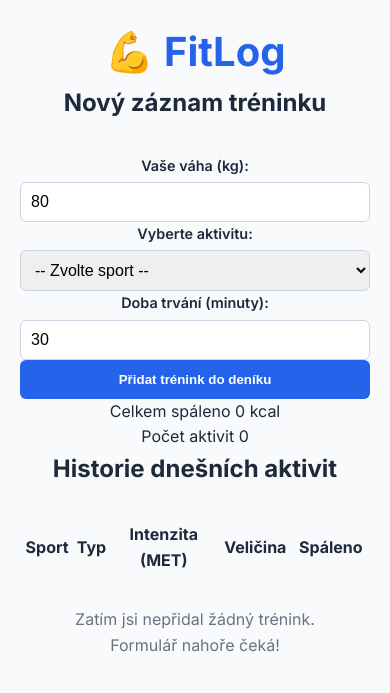
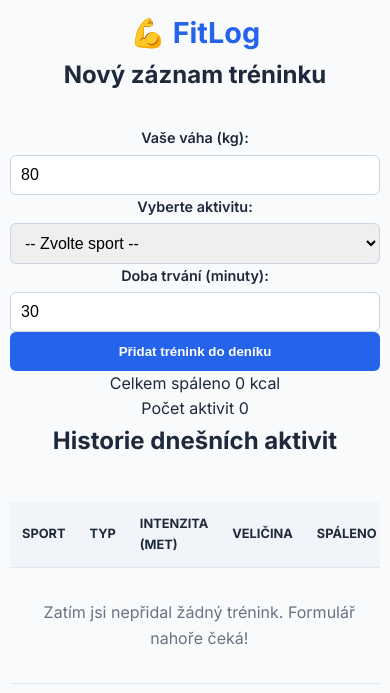
Before and after one commit to Sebastian-Kania/FitLog2026, a plain HTML site: page index.html in a window 390 px wide. Drawn offline with Linux system fonts and the light colour scheme.

Commit message:
dokonceni stylu

```diff
--- a/style.css
+++ b/style.css
@@ -78,3 +78,16 @@ button:hover { opacity: 0.9; }
     font-weight: 800;
     color: var(--primary);
 }
+
+.table-wrapper { overflow-x: auto; }
+table { width: 100%; border-collapse: collapse; margin-top: 10px; }
+th, td { padding: 12px; text-align: left; border-bottom: 1px solid #e2e8f0; }
+th { background: #f1f5f9; font-size: 0.8rem; text-transform: uppercase; }
+
+.btn-smazat { background: #ef4444; padding: 5px 10px; font-size: 0.8rem; }
+
+/* Mobilní úpravy */
+@media (max-width: 600px) {
+    body { padding: 10px; }
+    header h1 { font-size: 1.8rem; }
+}
```
